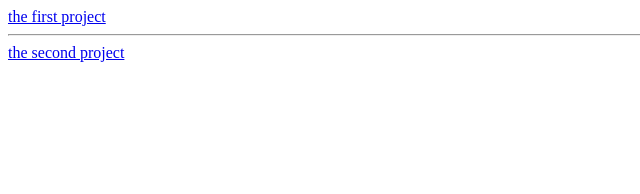
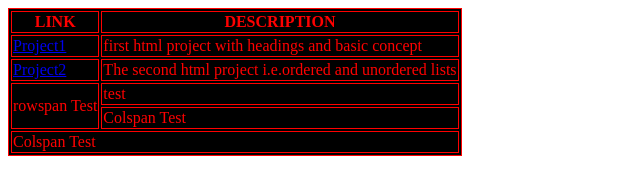
Before and after one commit to drona13/UIClass, a plain HTML site: page index.html in a window 1280 px wide. Shown: the whole page, without its empty margins (0-640 px from the left). Drawn offline with Linux system fonts and the light colour scheme.

Commit message:
adding tables

```diff
--- /dev/null
+++ b/index.css
@@ -0,0 +1,9 @@
+table, th, td {
+    border: 1px solid red;
+}
+
+table, th, td {
+background-color: black
+}
+table, th, td {color: red
+}
--- a/index.html
+++ b/index.html
@@ -1,17 +1,42 @@
 <!doctype html />
 <html>
 <head>
+    <link rel="stylesheet" href="index.css">
     <title>Index File</title>
-    </head>
+</head>
 <body>
+<!--
     <a href="/project1/project1.html"> the first project</a>
     <hr>
     <a href="/project2/project2.html"> the second project</a>
-
-
-
-
-
-
+-->
+    <div class="tablecontainer">
+    <table>
+        <thead>
+            <th>LINK</th>
+            <th>DESCRIPTION</th>
+        </thead>
+        <tbody>
+            <tr>
+                <td> <a href="/project1/project1.html">Project1 </a> </td>
+                <td>first html project with headings and basic concept</td>
+            </tr>
+            <tr>
+                <td><a href="/project2/project2.html">Project2</a> </td>
+                <td >The second html project i.e.ordered and unordered lists </td>
+            </tr>
+            <tr>
+                <td rowspan="2"> rowspan Test</td>
+                <td>test</td>
+            </tr>
+            <tr>
+                <td colspan="3"> Colspan Test</td>
+            </tr>
+            <tr>
+                <td colspan="3"> Colspan Test</td>
+            </tr>
+        </tbody>
+    </table>
+    </div>
 </body>
 </html>
```
Also changed, not shown: 1 other file.
